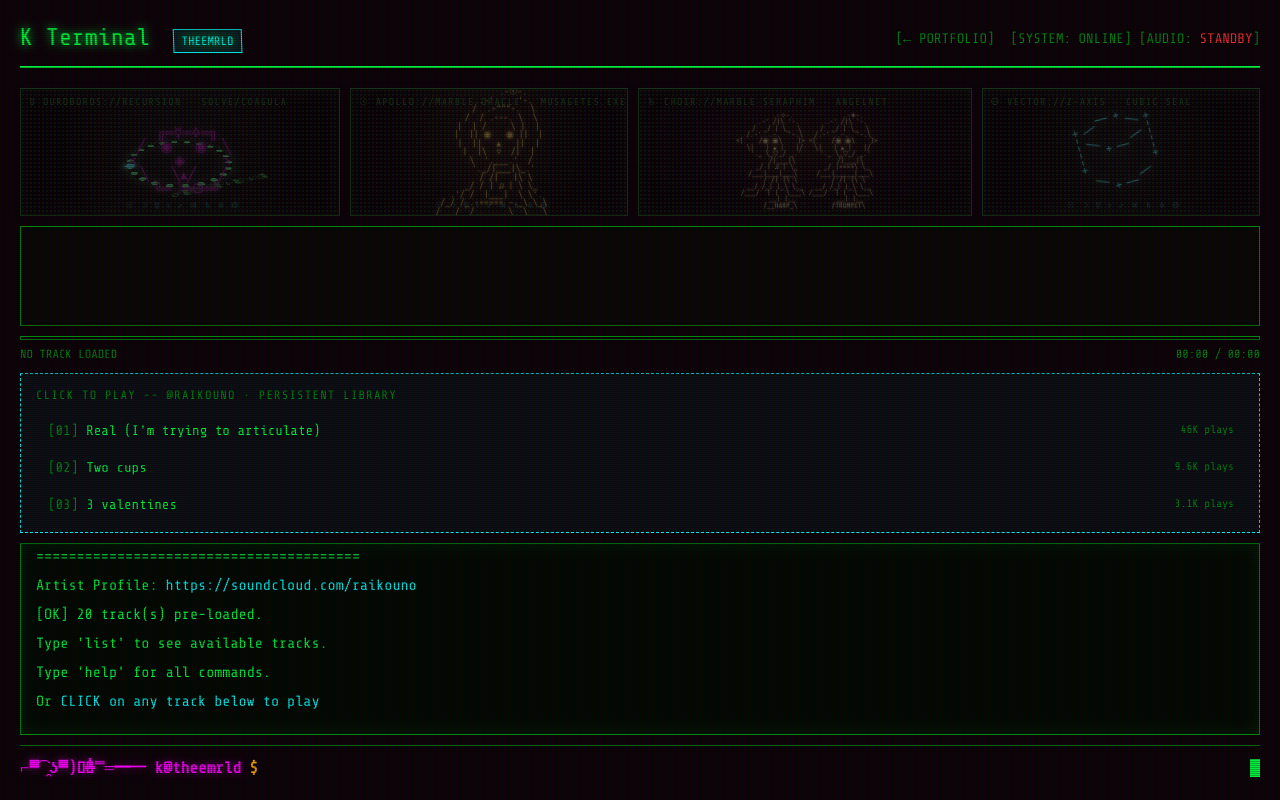
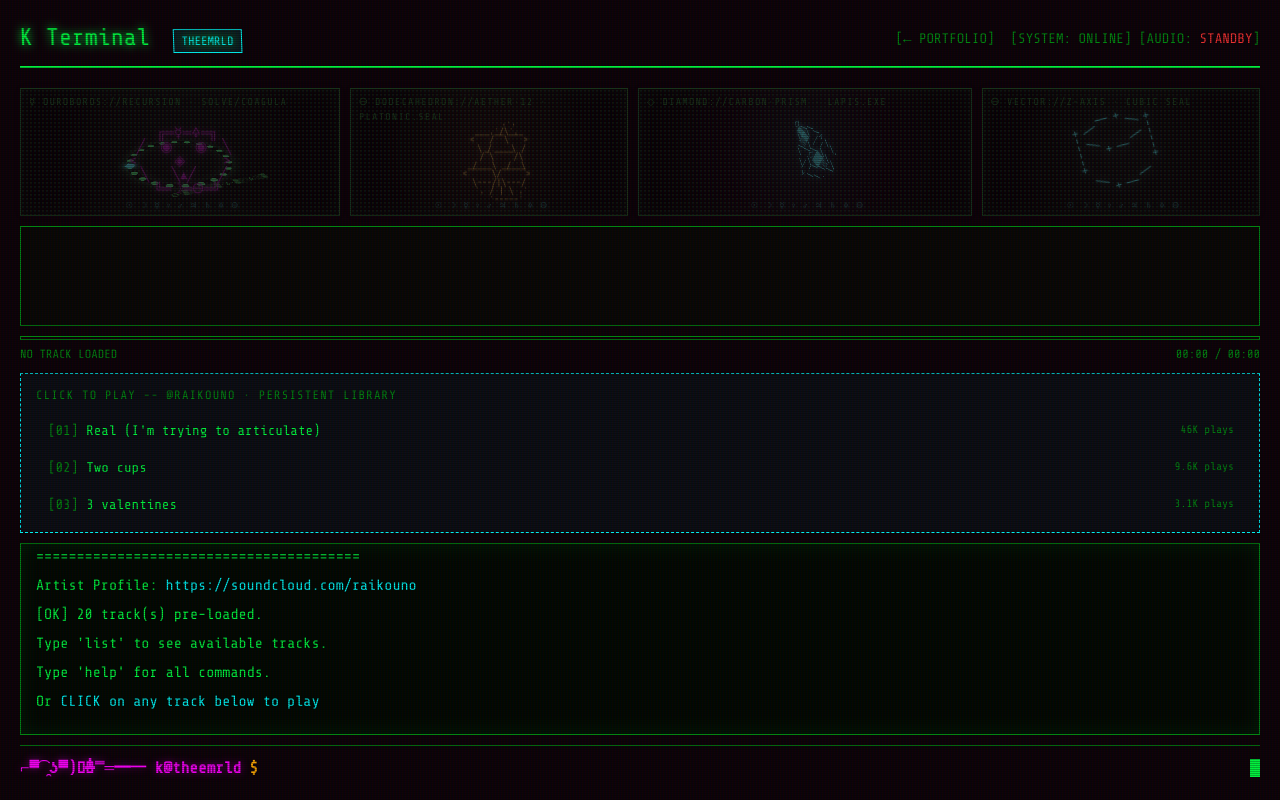
Before and after one commit to ninja-ops-guy/theemrld-portfolio, a React (Vite) app: page /terminal in a window 1280 px wide. Built offline with nearby package versions, Linux system fonts and the light colour scheme; the HTML template or start-up script is replaced by a standard one.

Commit message:
replace Apollo and angels with spinning sacred geometry

```diff
--- a/src/sections/KTerminal.tsx
+++ b/src/sections/KTerminal.tsx
@@ -531,7 +531,7 @@ export default function KTerminal() {
         if (sub === 'on' || sub === 'off') { const enabled = sub === 'on'; setRitualEnabled(enabled); addLine(`Celestial ritual ${enabled ? 'engaged' : 'silenced'}.`); break; }
         if (sub === 'intensity') { const n = Number(args[1]); if (!Number.isInteger(n) || n < 0 || n > 100) { addLine('Error: ritual intensity must be 0-100', 'error'); break; } setRitualIntensity(n); addLine(`Ritual intensity set to ${n}.`); break; }
         if (sub === 'fps') { const n = Number(args[1]); if (!Number.isInteger(n) || n < 2 || n > 20) { addLine('Error: ritual fps must be 2-20', 'error'); break; } setRitualFps(n); addLine(`Ritual clock set to ${n} fps.`); break; }
-        if (sub === 'map') { addLine('RITUAL MAP // playback-reactive fallback\nBASS/KICK → OUROBOROS pulse\nMID → APOLLO solar aura\nTRANSIENT → ANGEL/TRUMPET herald\nBEAT/CLOCK → CUBE Z-step\nPLAY/PAUSE → EYE + celestial illumination\n\nRaw frequency analysis requires the planned custom audio engine; SoundCloud iframe mode uses playback state/progress as a deterministic surrogate.', 'cyan'); break; }
+        if (sub === 'map') { addLine('RITUAL MAP // playback-reactive fallback\nBASS/KICK → OUROBOROS pulse\nMID → DODECAHEDRON aether rotation\nTRANSIENT → DIAMOND prism flare\nBEAT/CLOCK → CUBE Z-step\nPLAY/PAUSE → EYE + celestial illumination\n\nRaw frequency analysis requires the planned custom audio engine; SoundCloud iframe mode uses playback state/progress as a deterministic surrogate.', 'cyan'); break; }
         addLine('Usage: ritual on|off | ritual intensity [0-100] | ritual fps [2-20] | ritual map', 'error');
         break;
       }
@@ -761,76 +761,92 @@ Playlist: ${tracks.length} track(s)`);
               <pre className="kt-eye">{asciiTick % 32 < 3 ? '  ╔═☿═🜍═╗\n ╱  ─────  ╲\n<  ── ◇ ──  >\n ╲  ─────  ╱\n  ╚═☽═🜔═╝' : '  ╔═☿═🜍═╗\n ╱  ◉   ◉  ╲\n<     ◈     >\n ╲   ╲▴╱   ╱\n  ╚═☽═🜔═╝'}</pre>
             </div>
           </div>
-          <div className="kt-ascii-card kt-apollo-card">
-            <span className="kt-ascii-label">☉ APOLLO://MARBLE·ORACLE · MUSAGETES.EXE</span>
-            <div className="kt-apollo-stage">
-              <pre className="kt-apollo">{asciiTick % 40 < 3 ? `          .-☉-.
-       .-'     '-.
-      /  .-"""-.  \\
-     /  / .---. \\  \\
-    |  | /     \\ |  |
-    |  ||  ─ ─  ||  |
-    |  ||   ▴   ||  |
-    |  |\\  ─  /|  |
-     \\  '.___.'  /
-      '._/|___|\\_.'
-       / /|   |\\ \\
-     _/ / | ♫ | \\ \\_
-   .'/ /  |___|  \\ \\'.
-  /_/ /_.-===== -._\\ \\_\\
- /___/  /_______\\  \\___\\
-      _/ MARBLE \\_
-     /____☿_☉____\\` : `          .-☉-.
-       .-'     '-.
-      /  .-"""-.  \\
-     /  / .---. \\  \\
-    |  | /     \\ |  |
-    |  || ◉   ◉ ||  |
-    |  ||   ▴   ||  |
-    |  |\\  ▿  /|  |
-     \\  '.___.'  /
-      '._/|___|\\_.'
-       / /|   |\\ \\
-     _/ / | ♫ | \\ \\_
-   .'/ /  |___|  \\ \\'.
-  /_/ /_.-===== -._\\ \\_\\
- /___/  /_______\\  \\___\\
-      _/ MARBLE \\_
-     /____☿_☉____\\`}</pre>
+          <div className="kt-ascii-card kt-dodeca-card">
+            <span className="kt-ascii-label">🜔 DODECAHEDRON://AETHER·12 · PLATONIC.SEAL</span>
+            <div className="kt-dodeca-stage">
+              <pre className="kt-dodeca">{[
+`        _____
+      /\\   /\\
+     /  \\_/  \\
+    /___/ \\___\\
+    \\   \\ /   /
+     \\___X___/
+     /   / \\   \\
+    /___/___\\___\\
+     \\  \\_/  /
+      \\_/ \\_/`,
+`       .-----.
+     .' \\ | / '.
+    /---\\|/---\\
+   <_____/\\_____>
+    \\   /  \\  /
+     \\_/____\\/
+     / \\    / \\
+    <___\\__/___>
+      '.\\/.'
+        '·'`,
+`        /\\
+      _/  \\_
+    .' \\  / '.
+   /____\\/____\\
+   \\    /\\    /
+    \\__/  \\__/
+    /  \\  /  \\
+   /____\\/____\\
+    '.  /\\  .'
+      \\/__\\/`,
+`       _____
+     /'  |  '\\
+    / \\  |  / \\
+   /___\\_|_/___\\
+   \\   / | \\   /
+    \\_/__|__\\_/
+    / \\  |  / \\
+   /___\\_|_/___\\
+     \\  \|/  /
+      '---'`
+][Math.floor(asciiTick/2)%4]}</pre>
             </div>
           </div>
-          <div className="kt-ascii-card kt-angel-card">
-            <span className="kt-ascii-label">♄ CHOIR://MARBLE·SERAPHIM · ANGELNET</span>
-            <div className="kt-angel-stage">
-              <pre className="kt-angels">{asciiTick % 28 < 3 ? `       .-✧-.             .-✦-.
-    .-' /|\\ '-.       .-' /|\\ '-.
-   /  _/ | \\_  \\     /  _/ | \\_  \\
-  /.-'  .-.  '-.\\   /.-'  .-.  '-.\\
- <(    / ─ \\    )> <(    / ─ \\    )>
-  \\|   | ▴ |   |/   \\|   | ▴ |   |/
-   '._ \\___/ _.'     '._ \\___/ _.'
-      /|___|\\           /|___|\\
-    _/ | ♫ | \\_       _/ |===>\\ \\_
-   /___|___|___\\     /___|_____|___\\
-     / /| |\\ \\         / /| |\\ \\
-  __/ /_| |_\\ \\__   __/ /_| |_\\ \\__
- /___/  | |  \\___\\ /___/  | |  \\___\\
-      __| |__           __| |__
-     /__HARP_\\         /TRUMPET\\` : `       .-✧-.             .-✦-.
-    .-' /|\\ '-.       .-' /|\\ '-.
-   /  _/ | \\_  \\     /  _/ | \\_  \\
-  /.-'  .-.  '-.\\   /.-'  .-.  '-.\\
- <(    /◉ ◉\\    )> <(    /◉ ◉\\    )>
-  \\|   | ▴ |   |/   \\|   | ▴ |   |/
-   '._ \\_▽_/ _.'     '._ \\_▽_/ _.'
-      /|___|\\           /|___|\\
-    _/ | ♫ | \\_       _/ |===>\\ \\_
-   /___|___|___\\     /___|_____|___\\
-     / /| |\\ \\         / /| |\\ \\
-  __/ /_| |_\\ \\__   __/ /_| |_\\ \\__
- /___/  | |  \\___\\ /___/  | |  \\___\\
-      __| |__           __| |__
-     /__HARP_\\         /TRUMPET\\`}</pre>
+          <div className="kt-ascii-card kt-diamond-card">
+            <span className="kt-ascii-label">◇ DIAMOND://CARBON·PRISM · LAPIS.EXE</span>
+            <div className="kt-diamond-stage">
+              <pre className="kt-diamond">{[
+`        /\\
+       /░▒\\
+      /▒▓▓▒\\
+     /▓▒░▒▓\\
+    <───◇────>
+     \\▓▒░▒▓/
+      \\▒▓▒/
+       \\░/
+        \/`,
+`       . /\\ .
+      / /▒\\ \\
+     /_/▓▓\\_\\
+    <__\\◇/__>
+     \\  /\\  /
+      \\/▒▓\\/
+       \\▓/
+        ◇`,
+`        /\\
+      _/▓▓\\_
+     /▒░◇░▒\\
+    /▓▒/\\▒▓\\
+    \\▓\\/▒▓/
+     \\▒◇░▒/
+      \\▓▓/
+       \\/`,
+`        ◇
+       /▓\\
+      /▒/\\\\
+     /_/◇\\_\\
+    <__\\/__>
+     \\▓/\\▒/
+      \\/░\\/
+       \\▒/
+        \/`
+][Math.floor(asciiTick/2)%4]}</pre>
             </div>
           </div>
           <div className="kt-ascii-card kt-cube-card">
@@ -1047,16 +1063,18 @@ Playlist: ${tracks.length} track(s)`);
         .kt-ascii-card { box-shadow:inset 0 0 22px rgba(0,255,65,.08),0 0 9px rgba(255,0,255,.08); }
         .kt-ascii-card::before { content:'☉  ☽  ☿  ♀  ♂  ♃  ♄  🜍  🜔'; position:absolute; left:0; right:0; bottom:3px; text-align:center; font-size:8px; letter-spacing:.18em; color:#00ffff; opacity:.32; text-shadow:0 0 6px #00ffff; animation:kt-sigil-stream 5s steps(16) infinite; }
         .kt-ascii-label { position:absolute; top:5px; left:8px; z-index:4; color:#008f11; font-size:10px; letter-spacing:.12em; }
-        .kt-ouro-stage,.kt-cube-stage,.kt-apollo-stage,.kt-angel-stage { position:absolute; inset:18px 0 0; display:flex; align-items:center; justify-content:center; perspective:380px; }
+        .kt-ouro-stage,.kt-cube-stage,.kt-dodeca-stage,.kt-diamond-stage { position:absolute; inset:18px 0 0; display:flex; align-items:center; justify-content:center; perspective:380px; }
         .kt-ouro-ring { position:absolute; width:105px; height:105px; border:7px dotted #00ff41; border-radius:50%; box-shadow:0 0 12px rgba(0,255,65,.35),inset 0 0 12px rgba(0,255,65,.2); animation:kt-ouro-spin 5.5s steps(32) infinite; transform:rotateX(64deg) rotateZ(0deg); }
         .kt-ouro-snake { position:absolute; inset:-18px; color:#00ff41; font-size:8px; word-break:break-all; opacity:.7; filter:contrast(1.4); }
         .kt-ouro-head { position:absolute; right:-9px; top:42px; color:#00ffff; text-shadow:0 0 8px #00ffff; }
         .kt-eye { position:relative; z-index:3; margin:0; color:#ff00ff; font:14px/1 'Share Tech Mono',monospace; text-align:center; text-shadow:0 0 7px rgba(255,0,255,.75); animation:kt-eye-float 2.2s steps(8) infinite; }
-        .kt-apollo { margin:0; color:#ffb000; font:9px/.95 'Share Tech Mono',monospace; white-space:pre; text-align:center; text-shadow:0 0 5px rgba(255,176,0,.7),0 0 12px rgba(255,0,255,.2); animation:kt-apollo-aura 1.8s steps(8) infinite; }\n        .kt-apollo-card { background:radial-gradient(circle at 50% 42%,rgba(255,176,0,.11),rgba(13,2,8,.96) 64%); }\n        @keyframes kt-apollo-aura { 50% { filter:brightness(1.3); transform:translateY(-1px); } }\n        .kt-angel-card { background:radial-gradient(ellipse at 50% 45%,rgba(255,176,0,.09),rgba(255,0,255,.025) 44%,rgba(13,2,8,.97) 74%); }
-        .kt-angels { margin:0; color:#f0c96a; font:7px/.92 'Share Tech Mono',monospace; white-space:pre; text-align:center; text-shadow:0 0 5px rgba(240,201,106,.72),0 0 11px rgba(0,255,255,.15); animation:kt-choir-breathe 2.6s steps(10) infinite; }
-        .kt-angel-card::before { content:'✦  ·  ✧  ·  ✦'; position:absolute; left:0; right:0; bottom:4px; text-align:center; color:#ff00ff; opacity:.55; font-size:8px; letter-spacing:.3em; animation:kt-stars 1.4s steps(4) infinite; }
-        @keyframes kt-choir-breathe { 50% { transform:translateY(-1px); filter:brightness(1.22); } }
-        @keyframes kt-stars { 50% { opacity:.2; } }
+        .kt-dodeca,.kt-diamond { margin:0; white-space:pre; text-align:center; transform-origin:center; }
+        .kt-dodeca { color:#ffb000; font:9px/.95 'Share Tech Mono',monospace; text-shadow:0 0 6px rgba(255,176,0,.7),0 0 13px rgba(255,0,255,.22); animation:kt-poly-spin 4.6s steps(32) infinite; }
+        .kt-diamond { color:#00ffff; font:10px/.95 'Share Tech Mono',monospace; text-shadow:0 0 7px rgba(0,255,255,.8),0 0 15px rgba(255,0,255,.3); animation:kt-gem-spin 3.7s steps(28) infinite; }
+        .kt-dodeca-card { background:radial-gradient(circle at 50% 50%,rgba(255,176,0,.10),rgba(13,2,8,.96) 68%); }
+        .kt-diamond-card { background:radial-gradient(circle at 50% 48%,rgba(0,255,255,.11),rgba(255,0,255,.025) 46%,rgba(13,2,8,.97) 74%); }
+        @keyframes kt-poly-spin { to { transform:rotateY(360deg) rotateZ(360deg); } }
+        @keyframes kt-gem-spin { to { transform:rotateY(-360deg) rotateZ(360deg); } }
         .kt-cube-face { margin:0; color:#00ffff; font:14px/1.05 'Share Tech Mono',monospace; white-space:pre; text-shadow:0 0 8px rgba(0,255,255,.55); transform-origin:center; animation:kt-cube-z 3.4s steps(24) infinite; }
         @keyframes kt-sigil-stream { 0%,100%{transform:translateX(-3px);opacity:.22} 50%{transform:translateX(3px);opacity:.5} }
         @keyframes kt-ouro-spin { to { transform:rotateX(64deg) rotateZ(360deg); } }
@@ -1065,13 +1083,12 @@ Playlist: ${tracks.length} track(s)`);
         .kt-ritual-off .kt-ascii-card * { animation-play-state:paused !important; }
         .kt-ritual-idle .kt-ascii-card { opacity:.58; filter:saturate(.55) brightness(.72); }
         .kt-ritual-playing .kt-ouro-ring { animation-duration:calc(6s - (var(--ritual-power) * 3s)); box-shadow:0 0 calc(10px + var(--ritual-power) * 20px) rgba(0,255,65,.6),inset 0 0 12px rgba(0,255,65,.25); }
-        .kt-ritual-playing .kt-apollo { animation-duration:calc(2.2s - (var(--ritual-power) * .9s)); }
-        .kt-ritual-playing .kt-angels { animation-duration:calc(3s - (var(--ritual-power) * 1.4s)); }
+        .kt-ritual-playing .kt-dodeca { animation-duration:calc(5s - (var(--ritual-power) * 2.3s)); }\n        .kt-ritual-playing .kt-diamond { animation-duration:calc(4s - (var(--ritual-power) * 2s)); }
         .kt-ritual-playing .kt-cube-face { animation-duration:calc(4s - (var(--ritual-power) * 2s)); }
         .kt-ritual-playing .kt-eye { text-shadow:0 0 calc(7px + var(--ritual-power) * 15px) rgba(255,0,255,.9); }
         .kt-ascii-card::after { content:''; position:absolute; inset:0; pointer-events:none; opacity:.28; background-image:radial-gradient(circle,rgba(0,255,65,.65) 0 1px,transparent 1px); background-size:4px 4px; mix-blend-mode:screen; box-shadow:inset 0 0 0 1px rgba(255,176,0,.08); }
         @media(max-width:768px){ .kt-ascii-deck{grid-template-columns:1fr 1fr;min-height:108px}.kt-ascii-card{min-height:108px}.kt-ouro-ring{width:82px;height:82px}.kt-eye{font-size:11px}.kt-cube-face{font-size:10px} }
-        @media(prefers-reduced-motion:reduce){ .kt-ouro-ring,.kt-eye,.kt-cube-face,.kt-apollo,.kt-angels,.kt-angel-card::before,.kt-ascii-card::before{animation:none} }
+        @media(prefers-reduced-motion:reduce){ .kt-ouro-ring,.kt-eye,.kt-cube-face,.kt-dodeca,.kt-diamond,.kt-ascii-card::before{animation:none} }
 
         .kt-visualizer-container {
           height: 100px;
```
